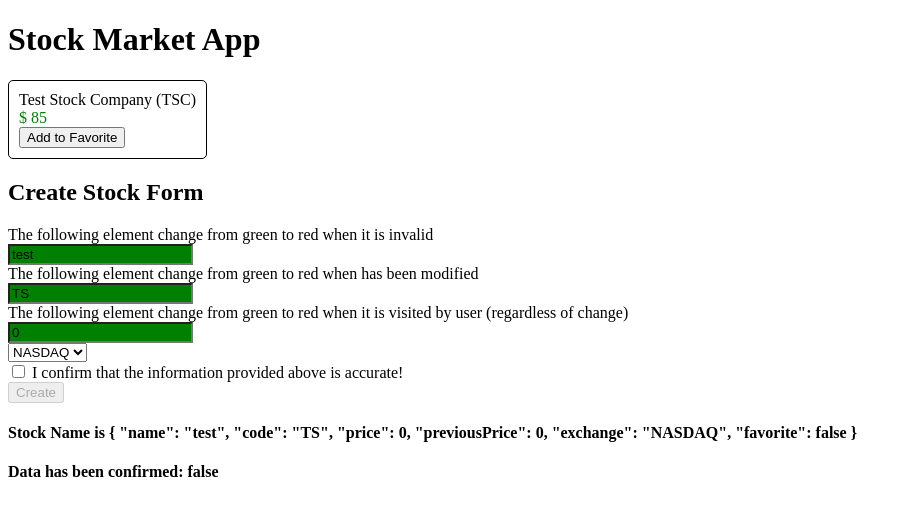
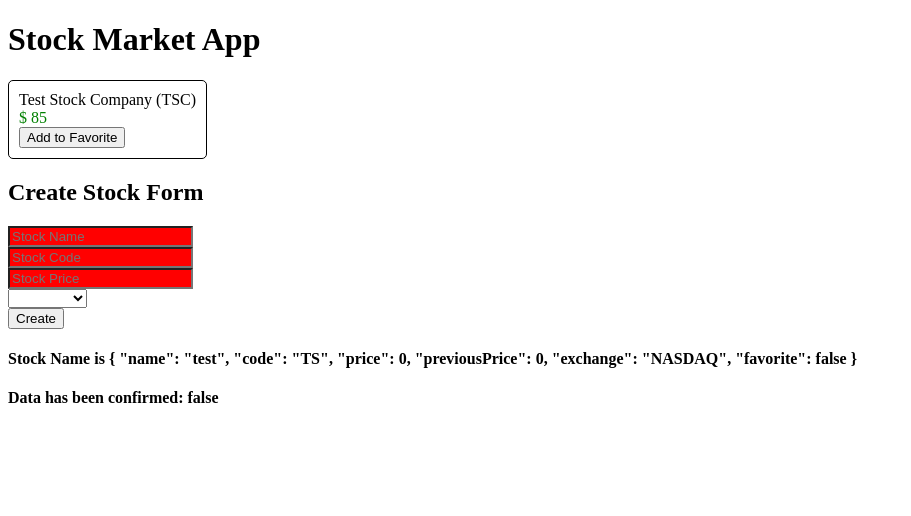
Before and after one commit to asmasyakirah/Angular-15-Training, an Angular app: page / in a window 1280 px wide. Shown: the top 516 px of the page, without its empty margins (0-911 px from the left). Built offline with nearby package versions, Linux system fonts and the light colour scheme.

Commit message:
Form Group
Change and simplify from normal Form to Form Group.

```diff
--- a/src/app/stock/create-stock/create-stock.component.html
+++ b/src/app/stock/create-stock/create-stock.component.html
@@ -2,68 +2,65 @@
 
 <div class="form-group">
   <form (ngSubmit)="createStock(stockForm)" #stockForm="ngForm">
-    <div>
+    <div ngModelGroup="stock">
+    <!-- <div>
       The following element change from green to red when it is invalid
-    </div>
+    </div> -->
     <div class="stock-name">
       <input type="text"
              placeholder="Stock Name"
-             name="stockName"
-             #stockName="ngModel"
-             required
-             [(ngModel)]="stock.name">
+             name="name"
+             ngModel
+             required>
              <!-- #stockName="ngModel" and others are added to carry value to stockForm -->
     </div>
-    <div>
+    <!-- <div>
       The following element change from green to red when has been modified
-    </div>
+    </div> -->
     <div class="stock-code">
       <input type="text"
              placeholder="Stock Code"
-             name="stockCode"
-             #stockCode="ngModel"
+             name="code"
+             ngModel
              required
-             minlength="2"
-             [(ngModel)]="stock.code">
+             minlength="2">
     </div>
-    <div *ngIf="stockCode.dirty && stockCode.invalid">
+    <!-- <div *ngIf="stockCode.dirty && stockCode.invalid">
       <div *ngIf="stockCode.errors?.['required']">
         Stock code is mandatory
       </div>
       <div *ngIf="stockCode.errors?.['minlength']">
         Stock code must be at least length 2
       </div>
-    </div>
-    <div>
+    </div> -->
+    <!-- <div>
       The following element change from green to red when it is visited by user (regardless of change)
-    </div>
+    </div> -->
     <div class="stock-price">
       <input type="number"
              placeholder="Stock Price"
-             name="stockPrice"
-             #stockPrice="ngModel"
-             [ngModel]="stock.price"
-             required
-             (ngModelChange)="setStockPrice($event)">
+             name="price"
+             ngModel
+             required>
     </div>
-    <div *ngIf="stockPrice.dirty && stockPrice.invalid">
+    <!-- <div *ngIf="stockPrice.dirty && stockPrice.invalid">
       Stock price is mandatory
-    </div>
+    </div> -->
     <div class="stock-exchange">
       <div>
-        <select name="stockExchange" [(ngModel)]="stock.exchange">
+        <select name="exchange" ngModel>
           <option *ngFor="let exchange of exchanges" [ngValue]="exchange">{{exchange}}</option>
         </select>
       </div>
     </div>
-    <div class="stock-confirm">
+    <!-- <div class="stock-confirm">
       <input type="checkbox"
              name="stockConfirm"
              [(ngModel)]="confirmed">
       I confirm that the information provided above is accurate!
+    </div> -->
+    <button type="submit">Create</button>
     </div>
-    <button [disabled]="!confirmed"
-            type="submit">Create</button>
   </form>
 </div>
 
--- a/src/app/stock/create-stock/create-stock.component.ts
+++ b/src/app/stock/create-stock/create-stock.component.ts
@@ -27,6 +27,7 @@ export class CreateStockComponent {
 
     if (stockForm.valid)
     {
+      this.stock = stockForm.value.stock;
       console.log('Stock Form is valid');
     }
     else
```
